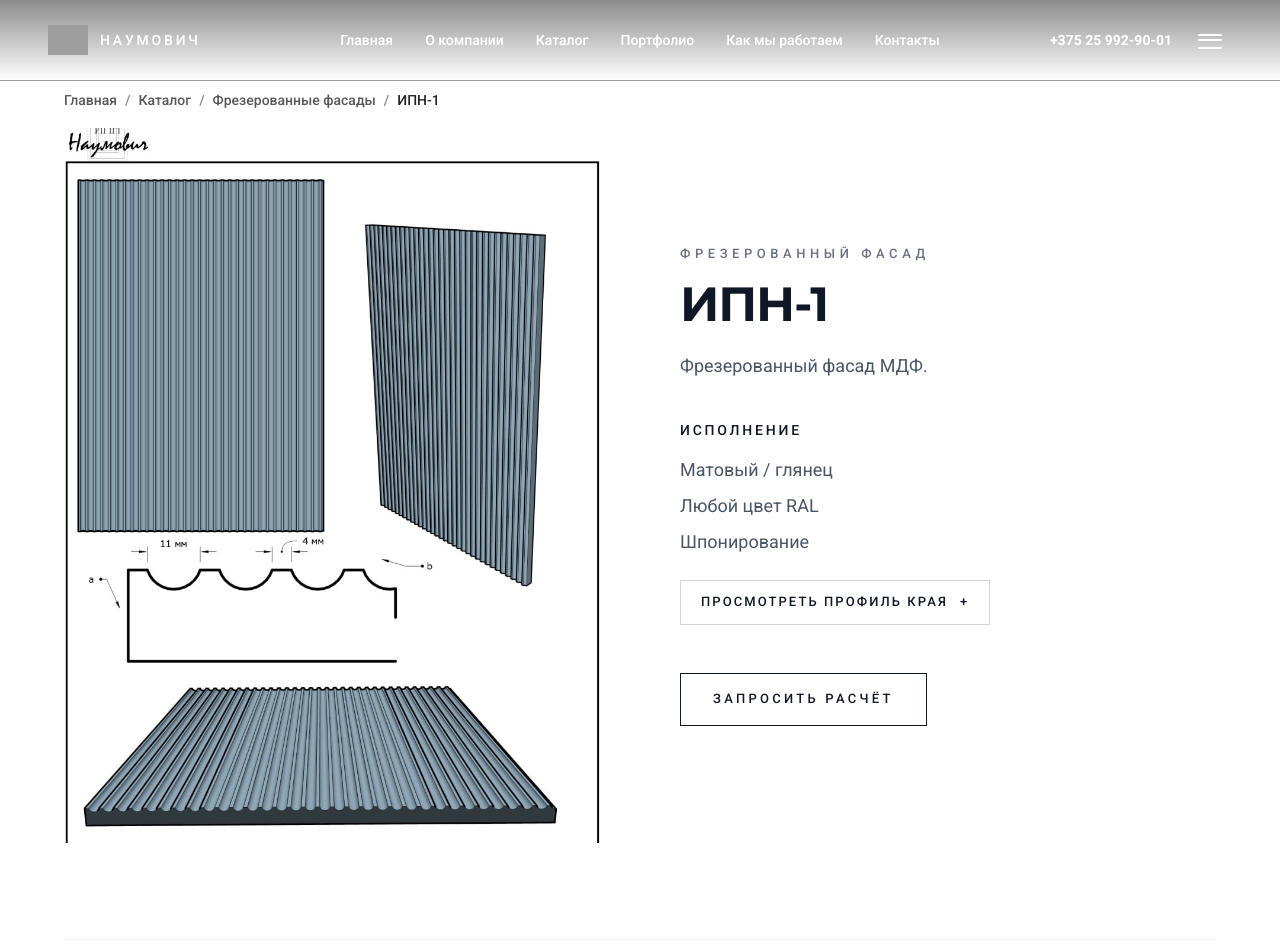
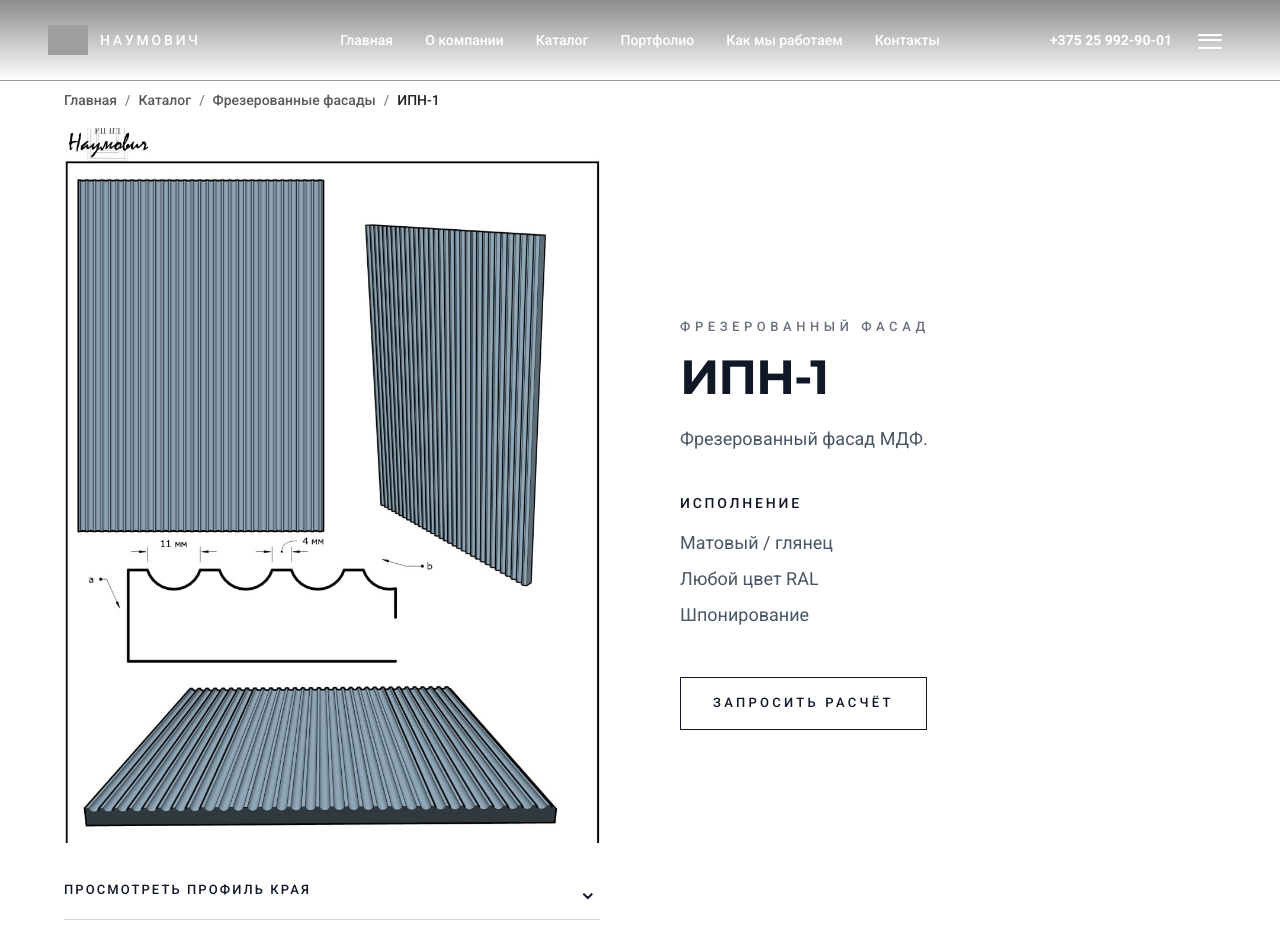
Before and after one commit to IljaBelousow/naumovich-site, a Next.js app: page /catalog/f1 in a window 1280 px wide. Shown: the top 952 px of the page. Built offline with nearby package versions, Linux system fonts and the light colour scheme; grey boxes are pictures that could not be loaded.

Commit message:
Move edge profile toggle below facade photo

```diff
--- a/src/app/catalog/[slug]/CatalogClient.tsx
+++ b/src/app/catalog/[slug]/CatalogClient.tsx
@@ -54,6 +54,38 @@ export default function CatalogClient({
                 ))}
               </div>
             )}
+
+            {item.slug === "f1" && (
+              <div className="pt-1">
+                <button
+                  type="button"
+                  onClick={() => setShowEdgeProfile((shown) => !shown)}
+                  aria-expanded={showEdgeProfile}
+                  className="flex w-full items-center justify-between border-b border-gray-300 py-4 text-left text-xs font-medium uppercase tracking-[0.16em] text-gray-900 transition-colors hover:border-gray-900"
+                >
+                  <span>{showEdgeProfile ? "Скрыть профиль края" : "Просмотреть профиль края"}</span>
+                  <span
+                    aria-hidden="true"
+                    className={`text-2xl font-light leading-none transition-transform duration-200 ${showEdgeProfile ? "rotate-180" : ""}`}
+                  >
+                    ⌄
+                  </span>
+                </button>
+
+                {showEdgeProfile && (
+                  <div className="mt-4 border border-gray-200 bg-gray-50 p-3 sm:p-5">
+                    <Image
+                      src="/images/profil_kraya.jpg"
+                      alt="Варианты профиля края фасада"
+                      width={1200}
+                      height={900}
+                      sizes="(max-width: 768px) 100vw, 768px"
+                      className="h-auto w-full object-contain"
+                    />
+                  </div>
+                )}
+              </div>
+            )}
           </div>
 
           <div className="flex flex-col justify-center">
@@ -73,32 +105,7 @@ export default function CatalogClient({
                 <li>Шпонирование</li>
               </ul>
 
-              {item.slug === "f1" && (
-                <div className="mt-6">
-                  <button
-                    type="button"
-                    onClick={() => setShowEdgeProfile((shown) => !shown)}
-                    aria-expanded={showEdgeProfile}
-                    className="inline-flex items-center gap-3 border border-gray-300 px-5 py-3 text-xs font-medium uppercase tracking-[0.16em] text-gray-900 transition-colors hover:border-gray-900"
-                  >
-                    {showEdgeProfile ? "Скрыть профиль края" : "Просмотреть профиль края"}
-                    <span aria-hidden="true">{showEdgeProfile ? "−" : "+"}</span>
-                  </button>
 
-                  {showEdgeProfile && (
-                    <div className="mt-5 max-w-3xl border border-gray-200 bg-gray-50 p-3 sm:p-5">
-                      <Image
-                        src="/images/profil_kraya.jpg"
-                        alt="Варианты профиля края фасада"
-                        width={1200}
-                        height={900}
-                        sizes="(max-width: 768px) 100vw, 768px"
-                        className="h-auto w-full object-contain"
-                      />
-                    </div>
-                  )}
-                </div>
-              )}
             </div>
 
             <div className="mt-12">
```
